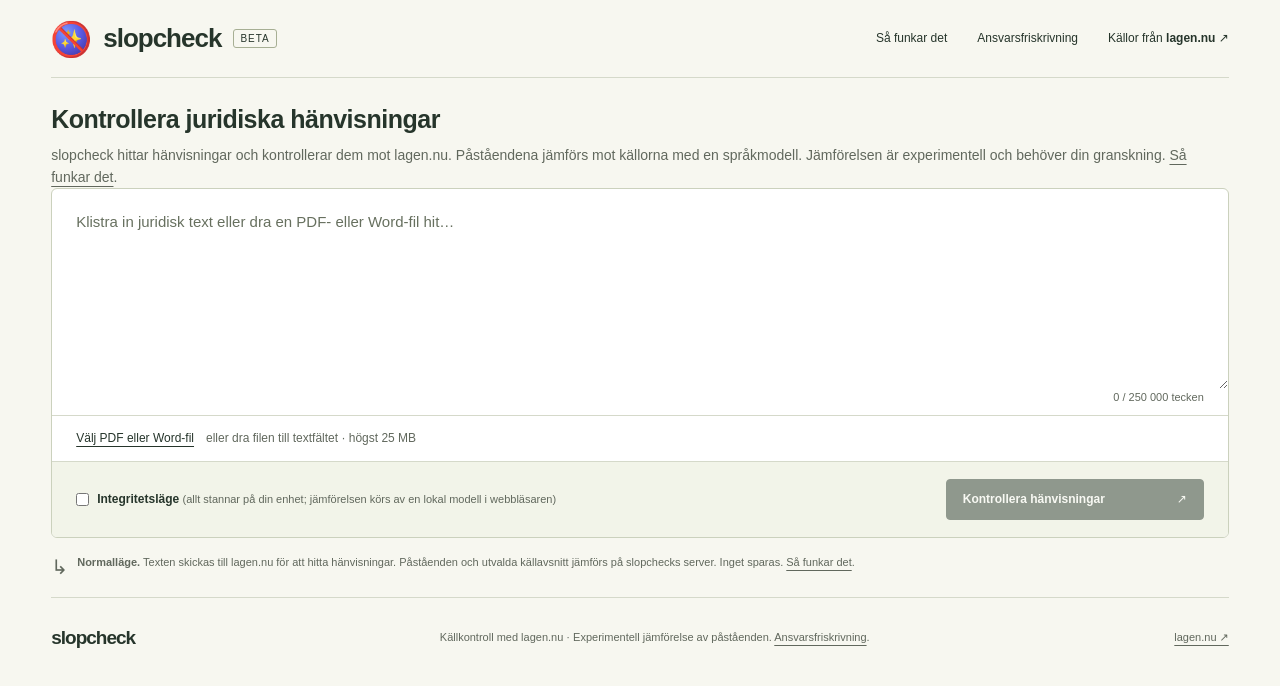
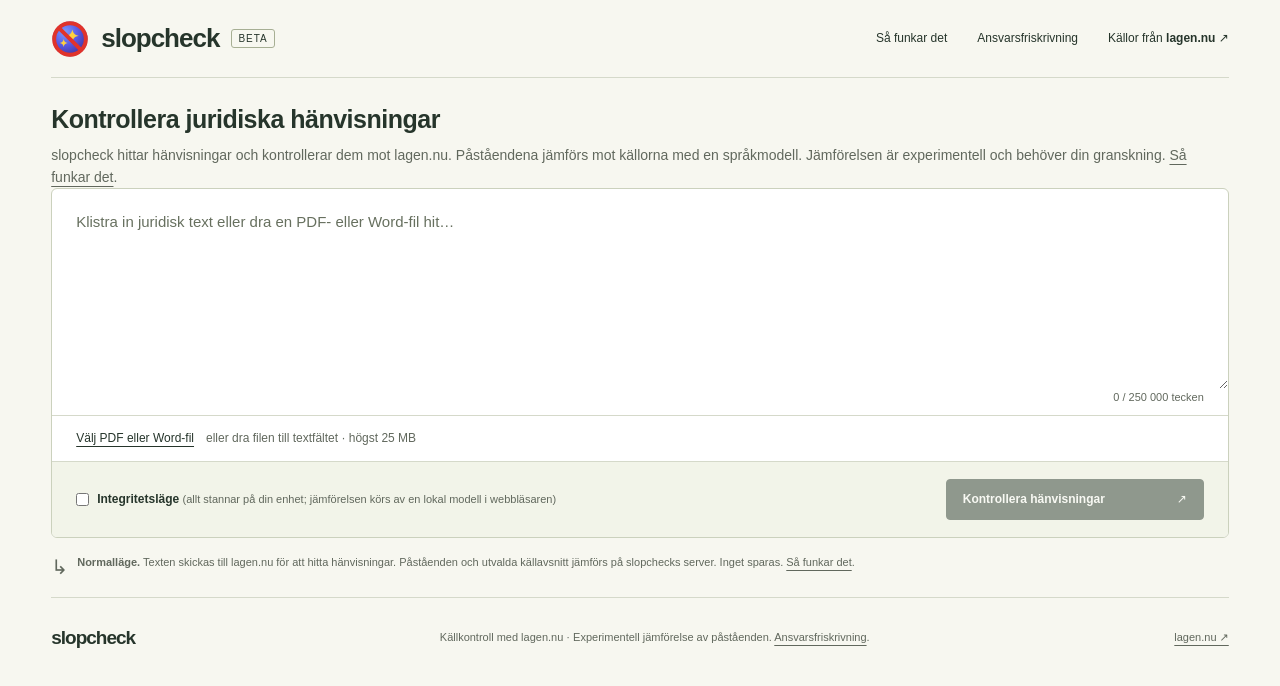
Before and after one commit to staffanm/slopcheck, a website built with Vite: page index.html in a window 1280 px wide. Built offline with nearby package versions, Linux system fonts and the light colour scheme.

Commit message:
Draw the header mark from the favicon artwork instead of emoji

```diff
--- a/index.html
+++ b/index.html
@@ -11,7 +11,7 @@
   <body>
     <a class="skip-link" href="#input">Hoppa till dokumentet</a>
     <header class="site-header">
-      <a class="brand" href="./" aria-label="slopcheck, startsida"><span class="brand-mark" aria-hidden="true"><span class="spark">✨</span><span class="ban">🚫</span></span>slopcheck<span class="beta">BETA</span></a>
+      <a class="brand" href="./" aria-label="slopcheck, startsida"><img class="brand-mark" src="./favicon.svg" width="38" height="38" alt="" aria-hidden="true">slopcheck<span class="beta">BETA</span></a>
       <nav aria-label="Huvudmeny"><a href="./sa-funkar-det.html">Så funkar det</a><a href="./ansvarsfriskrivning.html">Ansvarsfriskrivning</a><a href="https://lagen.nu" target="_blank" rel="noopener noreferrer">Källor från <strong>lagen.nu</strong> <span aria-hidden="true">↗</span></a></nav>
     </header>
     <main>
--- a/src/style.css
+++ b/src/style.css
@@ -28,14 +28,9 @@
 .site-header, main, footer { width: min(1400px, 92%); margin: auto; }
 .site-header { height: 78px; display: flex; justify-content: space-between; align-items: center; border-bottom: 1px solid var(--line); }
 .brand { font-size: 26px; font-weight: 750; letter-spacing: -1px; display: flex; align-items: center; gap: 12px; text-decoration: none; }
-/* A blue-purple disc, sparkles on it, and a prohibition sign on top whose ring
-   follows the disc's edge. */
-.brand-mark { position: relative; width: 40px; height: 40px; line-height: 1; letter-spacing: 0; }
-.brand-mark::before { content: ""; position: absolute; left: 50%; top: 50%; width: 33px; height: 33px; transform: translate(-50%, -50%);
-  border-radius: 50%; background: radial-gradient(circle at 35% 30%, #7c9cff 0%, #5b5ce6 45%, #3d2b8f 100%); }
-.brand-mark span { position: absolute; left: 50%; top: 50%; transform: translate(-50%, -50%); }
-.brand-mark .spark { font-size: 18px; z-index: 0; }
-.brand-mark .ban { font-size: 34px; z-index: 1; }
+/* The mark is the favicon artwork: sparkles behind a prohibition sign on a
+   gradient disc. Vector, so it does not depend on the device's emoji font. */
+.brand-mark { width: 38px; height: 38px; display: block; }
 .beta { font: 10px Arial; letter-spacing: 1px; border: 1px solid #a7af94; padding: 3px 6px; border-radius: 3px; }
 .site-header nav { display: flex; gap: 30px; font-size: 12px; }
 .site-header nav a { text-decoration: none; }
```
